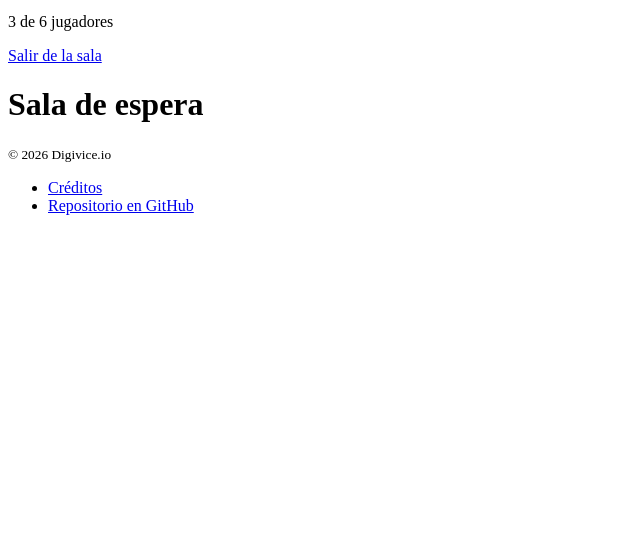
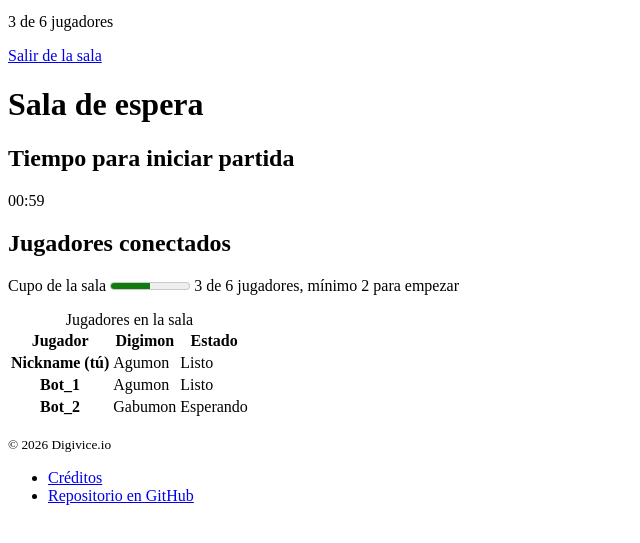
Before and after one commit to juanselospi/Digivice.io_B74200_C24549_C35000_C4K199, a plain HTML site: page lobby.html in a window 1280 px wide. Shown: the part 81-624 px from the top of the page, without its empty margins (0-640 px from the left). Drawn offline with Linux system fonts and the light colour scheme.

Commit message:
lista de jugadores con estado

```diff
--- a/lobby.html
+++ b/lobby.html
@@ -24,6 +24,35 @@
 
   <main>
     <h1>Sala de espera</h1>
+
+    <section>
+      <h2>Tiempo para iniciar partida</h2>
+      <p><time datetime="PT59S">00:59</time></p>
+    </section>
+
+    <section>
+      <h2>Jugadores conectados</h2>
+      <p>
+        <label for="cupo">Cupo de la sala</label>
+        <meter id="cupo" min="0" max="6" low="2" optimum="6" value="3">3 de 6</meter>
+        3 de 6 jugadores, mínimo 2 para empezar
+      </p>
+      <table>
+        <caption>Jugadores en la sala</caption>
+        <thead>
+          <tr>
+            <th scope="col">Jugador</th>
+            <th scope="col">Digimon</th>
+            <th scope="col">Estado</th>
+          </tr>
+        </thead>
+        <tbody>
+          <tr aria-current="true"><th scope="row">Nickname (tú)</th><td>Agumon</td><td>Listo</td></tr>
+          <tr><th scope="row">Bot_1</th><td>Agumon</td><td>Listo</td></tr>
+          <tr><th scope="row">Bot_2</th><td>Gabumon</td><td>Esperando</td></tr>
+        </tbody>
+      </table>
+    </section>
   </main>
 
   <!-- footer corto de partida -->
```
